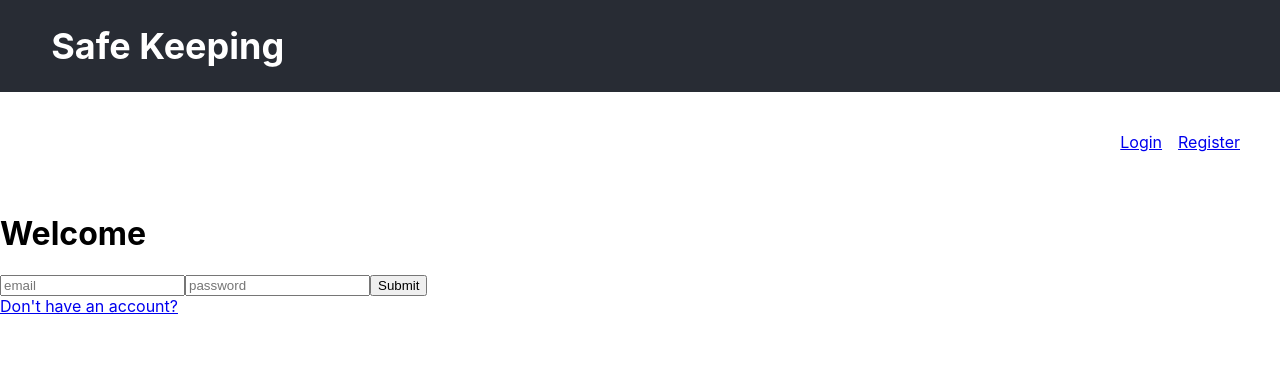
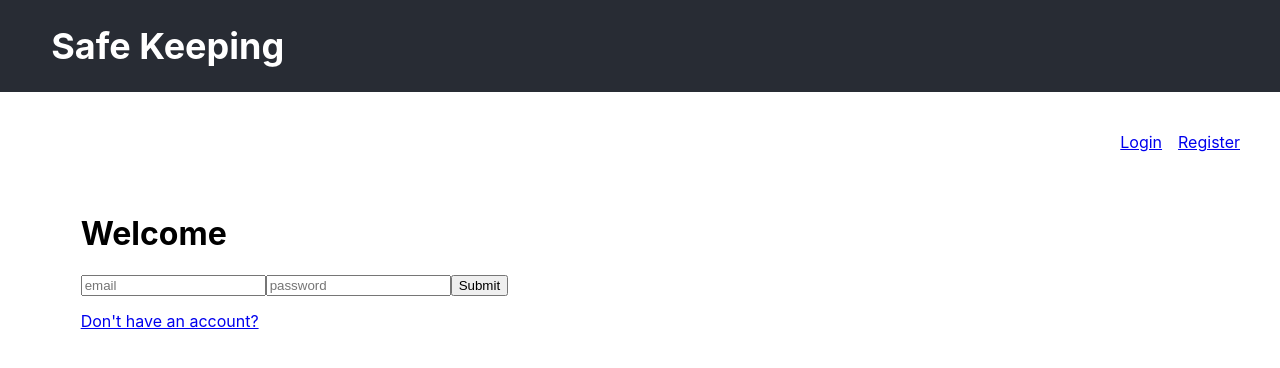
Before and after one commit to blobbyblobfish/safe-keeping-frontend-web, a React (Create React App) app: page /login in a window 1280 px wide. Shown: the top 368 px of the page. Built offline with nearby package versions, Linux system fonts and the light colour scheme.

Commit message:
Cosmetic changes

```diff
--- a/package.json
+++ b/package.json
@@ -8,12 +8,14 @@
     "@testing-library/react": "^9.3.2",
     "@testing-library/user-event": "^7.1.2",
     "gh-pages": "^3.1.0",
+    "netlify-cli": "^2.59.1",
     "react": "^16.13.1",
     "react-dom": "^16.13.1",
     "react-redux": "^7.2.1",
     "react-router-dom": "^5.2.0",
     "react-scripts": "3.4.3",
     "redux": "^4.0.5",
+    "surge": "^0.21.6",
     "victory": "^35.0.8"
   },
   "scripts": {
--- a/src/App.css
+++ b/src/App.css
@@ -31,7 +31,7 @@
 }
 
 .column1 {
-  max-width: 10vw;
+  max-width: 14vw;
   display: flex;
   flex-direction: column;
   flex-basis: 100%;
@@ -48,6 +48,11 @@
 .rightAlign {
   text-align: right;
   padding-right: 6.3vw
+}
+
+.leftAlign {
+  text-align: left;
+  padding-left: 6.3vw
 }
 
 .navbar {
--- a/src/App.js
+++ b/src/App.js
@@ -36,7 +36,8 @@ function App( { state, dispatch, history } ) {
 
   function handleLogout() {
       localStorage.tokenId = ''
-      dispatch({type: "LOGOUT"})
+      dispatch({ type: "LOGOUT" })
+      history.push("/login")
   }
 
   return (
--- a/src/pages/LoginPage.js
+++ b/src/pages/LoginPage.js
@@ -38,9 +38,9 @@ function LoginPage({ state, dispatch, history }) {
 
     }
 
-    return <div>
+    return <div className="leftAlign">
         <h1>Welcome</h1>
-        <form onSubmit={handleLogin}>
+        <form style={{paddingBottom: 15}} onSubmit={handleLogin}>
             <input name="email" value={email} onChange={(e) => setEmail(e.target.value)} type="text" placeholder="email" />
             <input name="password" value={password} onChange={(e) => setPassword(e.target.value)} type="password" placeholder="password" />
             <input type="submit" />
```
Also changed, not shown: 1 other file (tests, documents, lock files or other folders).
